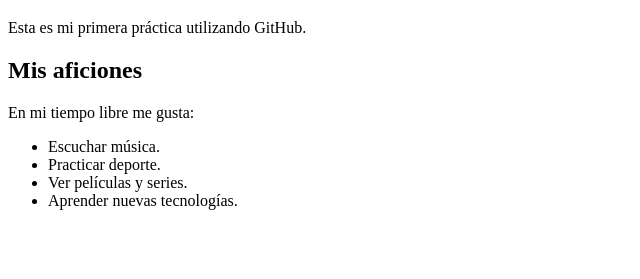
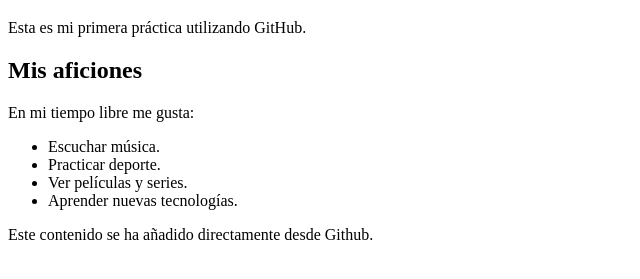
Before and after one commit to Sunshide12/Practica1_Github, a plain HTML site: page index.html in a window 1280 px wide. Shown: the part 61-340 px from the top of the page, without its empty margins (0-640 px from the left). Drawn offline with Linux system fonts and the light colour scheme.

Commit message:
Añadí un nuevo parrafo

```diff
--- a/index.html
+++ b/index.html
@@ -16,5 +16,8 @@
 	    <li>Ver películas y series.</li>
 	    <li>Aprender nuevas tecnologías.</li>
 	</ul>
+
+	<p>Este contenido se ha añadido directamente desde Github.</p>
+
 </body>
 </html>
```
